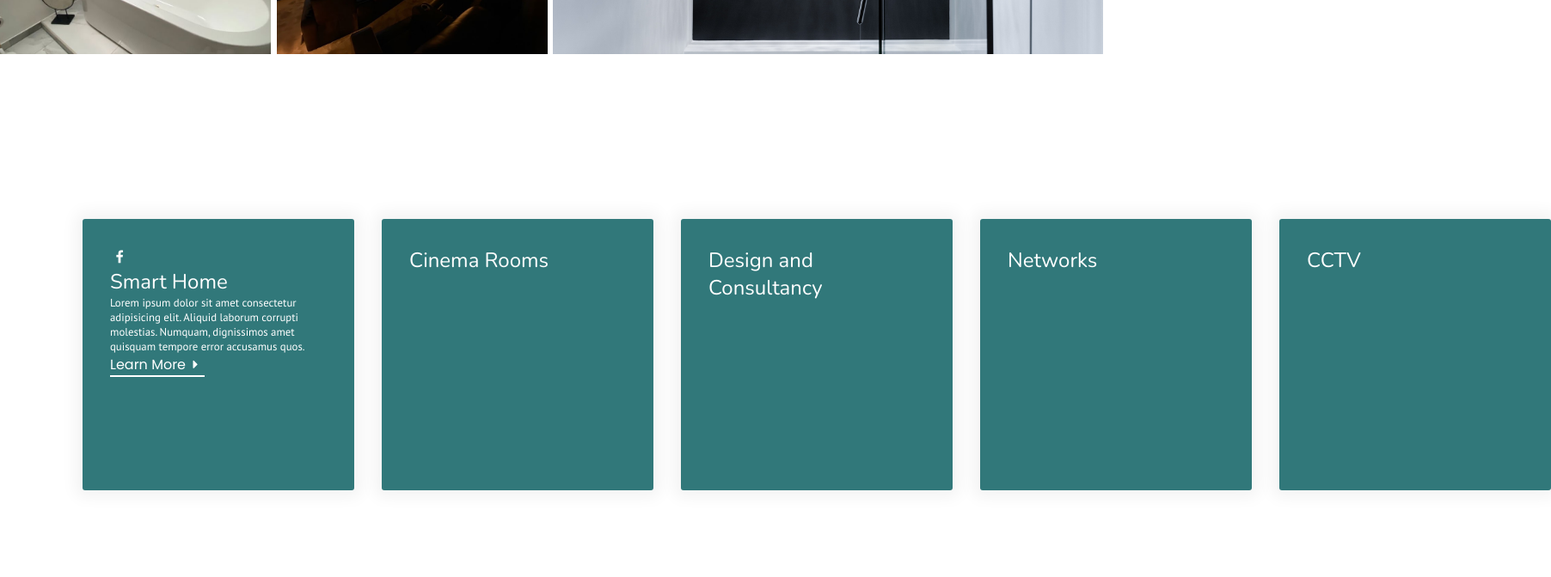
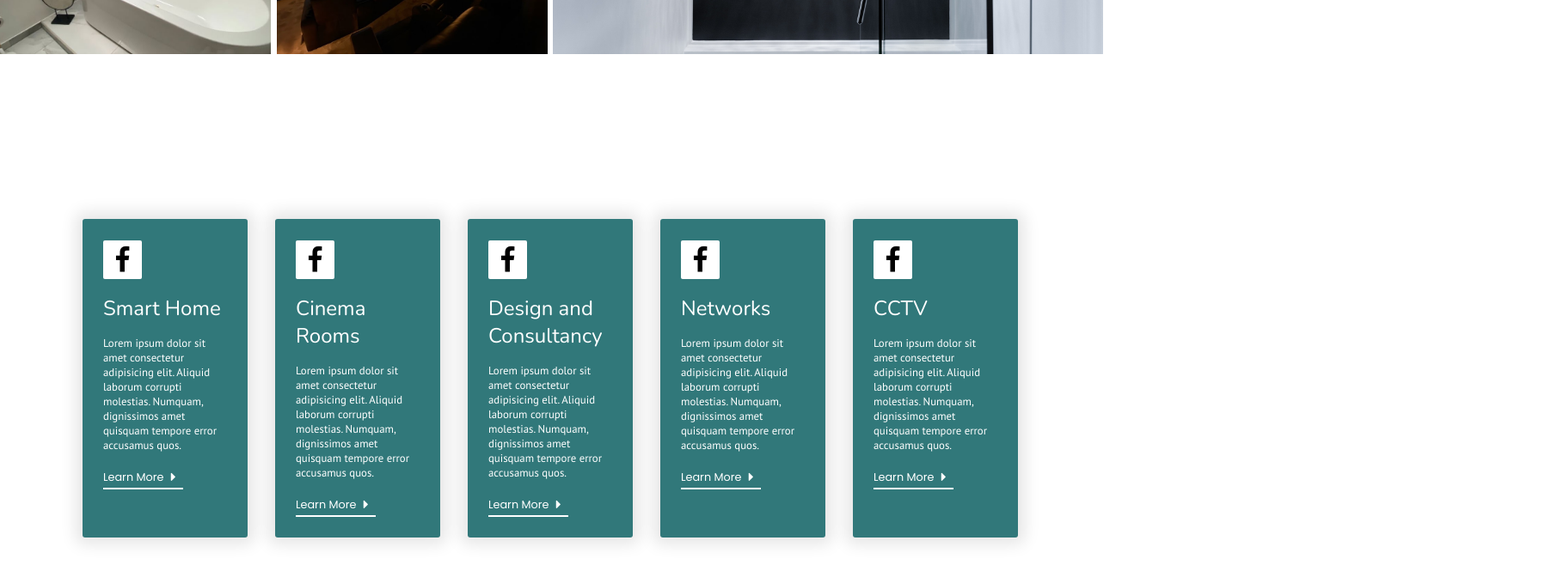
Before and after one commit to luke-meadows/connected-home-systems, a Next.js app: page / in a window 1280 px wide. Shown: the part 1588-2260 px from the top of the page at 86% size, 1804 px wide, since content can reach past the window. Built offline with nearby package versions, Linux system fonts and the light colour scheme.

Commit message:
sevices grid cards

```diff
--- a/components/ServicesGrid.js
+++ b/components/ServicesGrid.js
@@ -28,28 +28,79 @@ export default function ServicesGrid() {
         <OuterCard>
           <Link href="/">
             <InnerCard>
+              <i className="icon-facebook" />
               <h3>Cinema Rooms</h3>
+              <p>
+                Lorem ipsum dolor sit amet consectetur adipisicing elit. Aliquid
+                laborum corrupti molestias. Numquam, dignissimos amet quisquam
+                tempore error accusamus quos.
+              </p>
+              <LearnMore>
+                Learn More
+                <span>
+                  <i className="icon-right-dir" />
+                </span>
+              </LearnMore>
             </InnerCard>
           </Link>
         </OuterCard>
         <OuterCard>
           <Link href="/">
             <InnerCard>
+              <i className="icon-facebook" />
               <h3>Design and Consultancy</h3>
+
+              <p>
+                Lorem ipsum dolor sit amet consectetur adipisicing elit. Aliquid
+                laborum corrupti molestias. Numquam, dignissimos amet quisquam
+                tempore error accusamus quos.
+              </p>
+              <LearnMore>
+                Learn More
+                <span>
+                  <i className="icon-right-dir" />
+                </span>
+              </LearnMore>
             </InnerCard>
           </Link>
         </OuterCard>
         <OuterCard>
           <Link href="/">
             <InnerCard>
+              <i className="icon-facebook" />
               <h3>Networks</h3>
+
+              <p>
+                Lorem ipsum dolor sit amet consectetur adipisicing elit. Aliquid
+                laborum corrupti molestias. Numquam, dignissimos amet quisquam
+                tempore error accusamus quos.
+              </p>
+              <LearnMore>
+                Learn More
+                <span>
+                  <i className="icon-right-dir" />
+                </span>
+              </LearnMore>
             </InnerCard>
           </Link>
         </OuterCard>
         <OuterCard>
           <Link href="/">
             <InnerCard>
+              <i className="icon-facebook" />
               <h3>CCTV</h3>
+
+              <p>
+                Lorem ipsum dolor sit amet consectetur adipisicing elit. Aliquid
+                laborum corrupti molestias. Numquam, dignissimos amet quisquam
+                tempore error accusamus quos.
+              </p>
+              <LearnMore>
+                Learn More
+                <span>
+                  <i className="icon-right-dir" />
+                </span>
+              </LearnMore>
             </InnerCard>
           </Link>
         </OuterCard>
@@ -64,17 +115,6 @@ const Grid = styled.div`
   padding: 12rem 6rem;
   grid-gap: 2rem;
 
-  h3 {
-    font-weight: 500;
-    /* color: var(--teal); */
-    margin: 0 auto;
-    font-size: 1.5rem;
-
-    span {
-      font-size: 1.2rem;
-      color: black;
-    }
-  }
   a {
     display: flex;
     justify-content: center;
@@ -86,25 +126,48 @@ const Grid = styled.div`
 `;
 
 const OuterCard = styled.div`
-  box-shadow: 0px 0px 18px 8px rgba(0, 0, 0, 0.05);
+  box-shadow: 0px 0px 18px 8px rgba(0, 0, 0, 0.1);
   background: var(--teal);
   color: var(--white);
   border-radius: 3px;
-  aspect-ratio: 1;
 `;
 const InnerCard = styled.div`
-  padding: 2rem;
+  padding: 1.5rem;
+  h3 {
+    font-weight: 500;
+    margin: 1rem 0;
+    font-size: 1.5rem;
+
+    span {
+      font-size: 1.2rem;
+      color: black;
+    }
+  }
   p {
     font-size: 0.8rem;
+    margin-bottom: 1rem;
+  }
+  i {
+    color: white;
+    font-size: 2rem;
+    background: white;
+    color: black;
+    border-radius: 2px;
   }
 `;
 
 const LearnMore = styled.div`
   border-bottom: 2px solid white;
   width: fit-content;
+  font-size: 0.8rem;
+  display: flex;
+  align-items: center;
   span {
     i {
       color: white;
+      font-size: 1rem;
+      margin-left: 0;
+      background: none;
     }
   }
 `;
```
